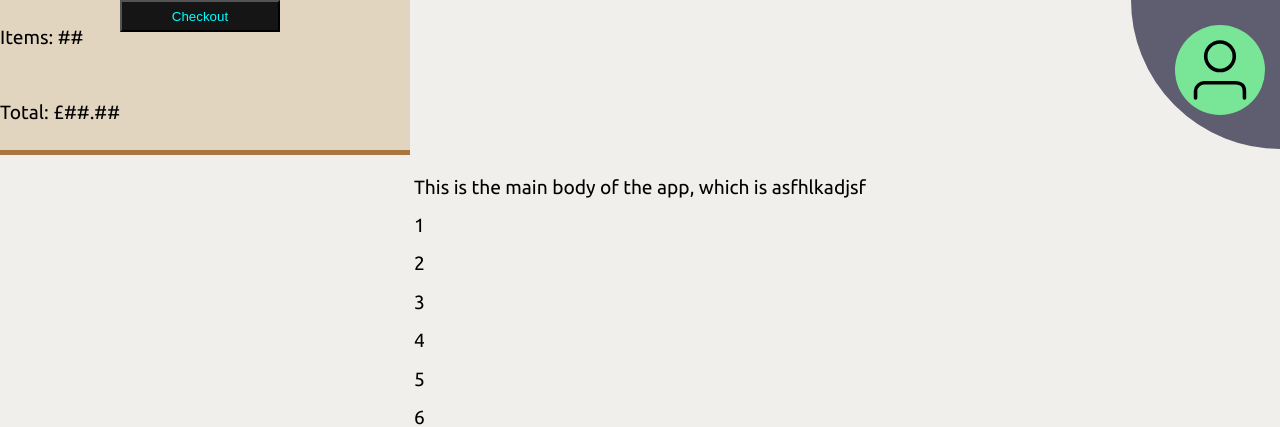
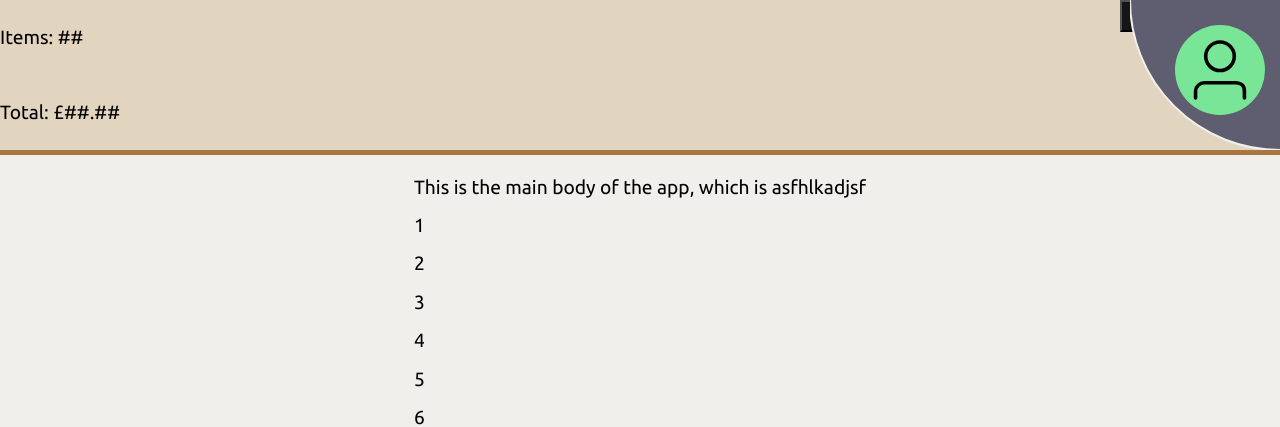
Before and after one commit to harrytallon/beannbrew-html, a Flask app: template templates/food-menu.html in a window 1280 px wide. Shown: the top 427 px of the page. Run offline with Flask 3, Linux system fonts and the light colour scheme; the template is opened without the code that fills it, so the values that code supplies are empty; some libraries are stand-ins or nearby versions.

Commit message:
Update style.css

```diff
--- a/static/style.css
+++ b/static/style.css
@@ -187,7 +187,7 @@ body {
     position: fixed;
     top: 0;
     left: 0;
-    width: (100vw-130px);
+    width: 100vw;
     z-index: 900;
     background-color: #e2d5bf;
     border-bottom: 5px solid #a8763e;
```
